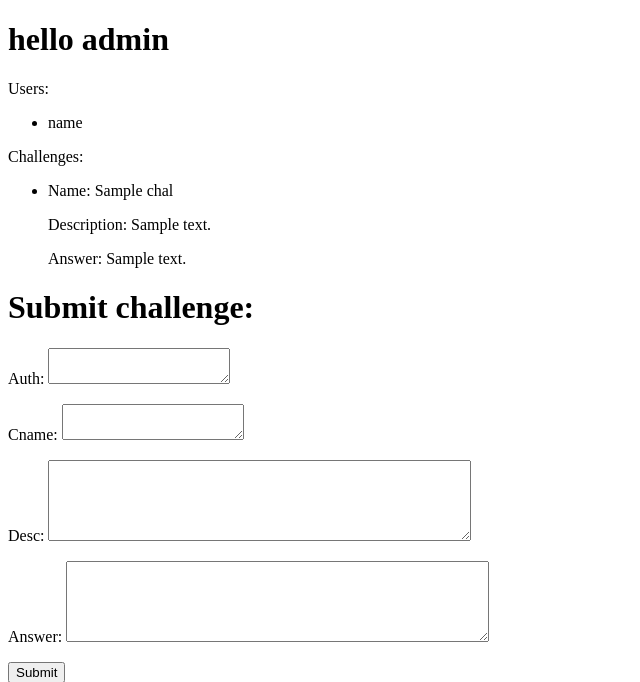
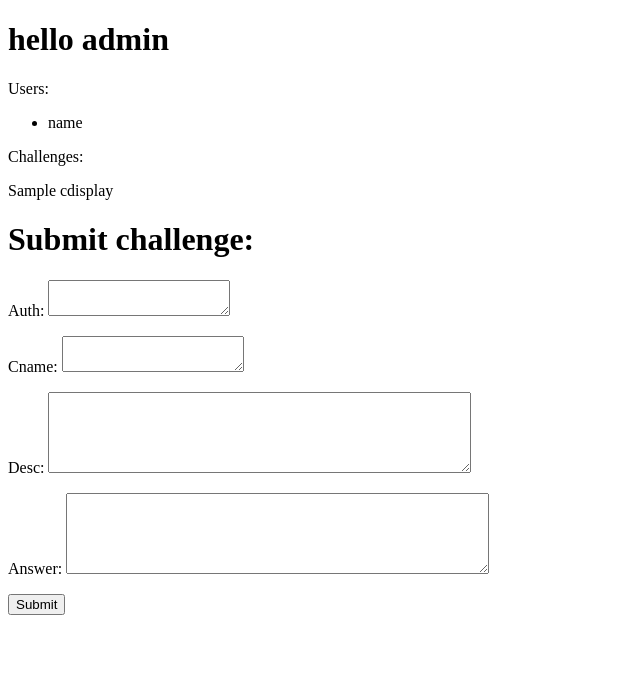
Before and after one commit to XSort-CS/asco-backend, a Flask app: template templates/admin.html in a window 1280 px wide. Shown: the top 682 px of the page, without its empty margins (0-640 px from the left). Run offline with Flask 3, Linux system fonts and the light colour scheme; the template is opened without the code that fills it: most values are stand-ins (such as "Sample title", 1, 10 or a date in 2020).

Commit message:
admin panel

```diff
--- a/main.py
+++ b/main.py
@@ -1,4 +1,8 @@
 import os
+import subprocess
+import sys
+
+# subprocess.call([sys.executable, '-m', 'pip', 'install', "flask-CORS"])
 
 from flask import Flask, render_template, request, jsonify
 from flask_cors import CORS
@@ -73,7 +77,11 @@ def completion():
 
 @app.route('/admin', methods=['GET', 'POST'])
 def admin_panel():
-    return render_template('admin.html', users = users, challenges = challenges)
+    cdisplay = []
+    for cname in challenges.keys():
+        challenge = challenges[cname]
+        cdisplay.append( (challenge.cname, challenge.desc, challenge.answer) )
+    return render_template('admin.html', users = users, cdisplay = cdisplay)
 
 @app.route('/', methods=['GET'])
 def homepage():
--- a/templates/admin.html
+++ b/templates/admin.html
@@ -18,15 +18,7 @@
         </ul>
 
     <p>Challenges:</p>
-        <ul>
-            {% for chal in challenges.values() %}
-            <li>
-                <p>Name: {{ chal['cname'] }}</p>
-                <p>Description: {{ chal['desc'] }}</p>
-                <p>Answer: {{ chal['answer'] }}</p>
-            </li>
-            {% endfor %}
-        </ul>
+        <p>{{ cdisplay }}</p>
 
 
 
```
